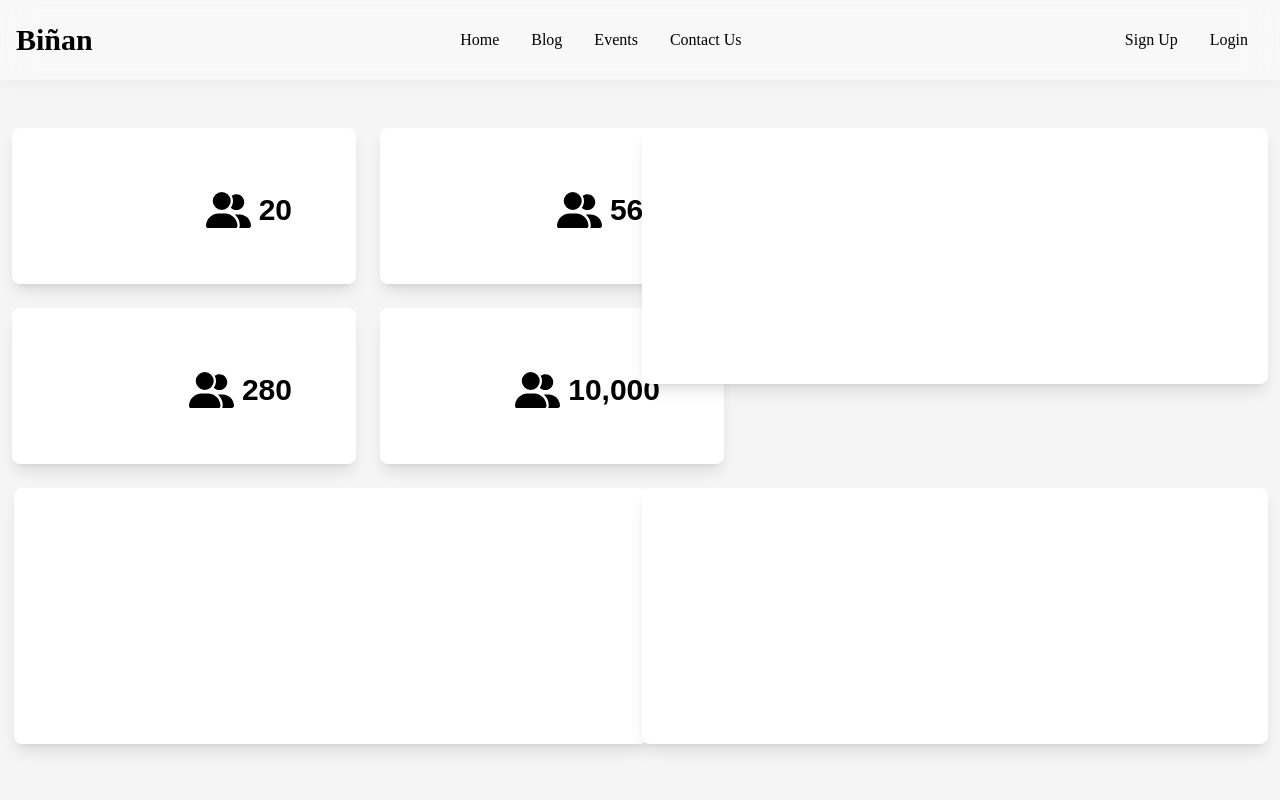
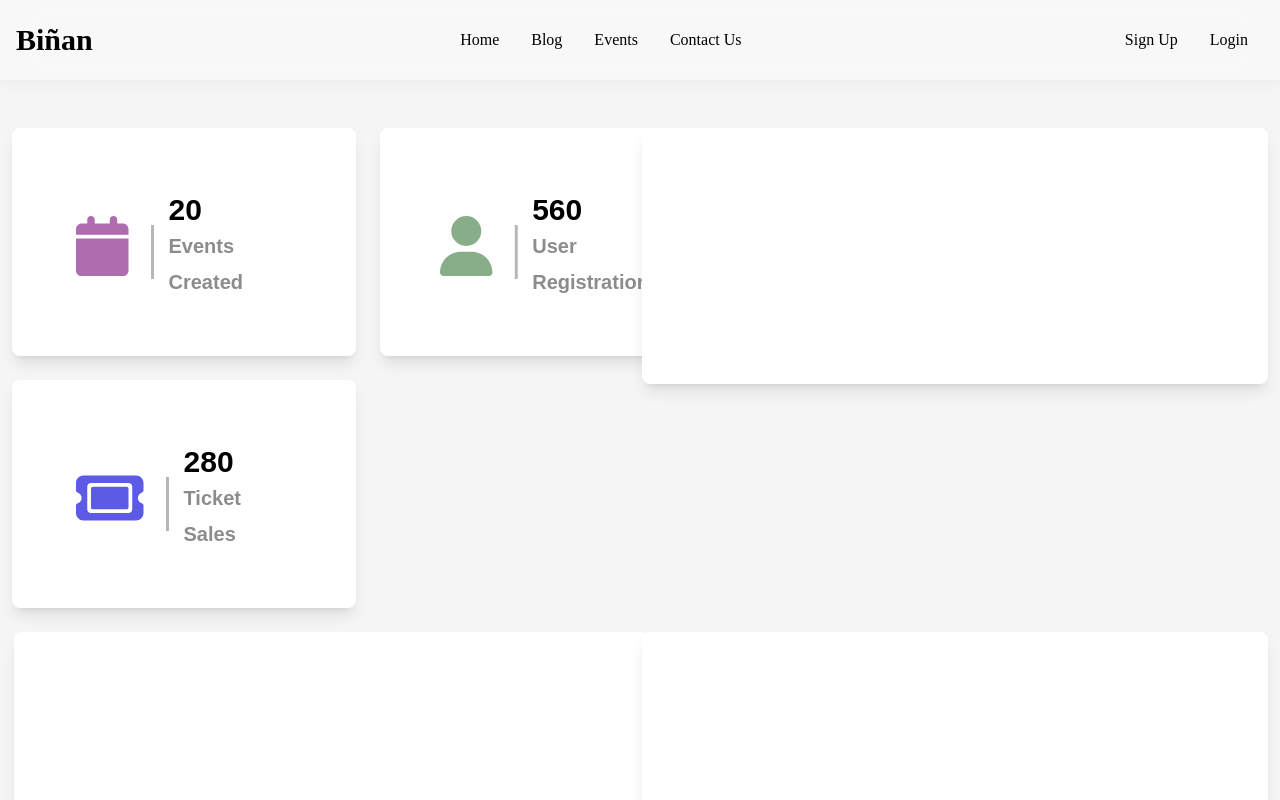
Before and after one commit to jeyanagarcia/web-reservation, a React (Create React App) app: page /admin in a window 1280 px wide. Shown: the top 800 px of the page. Built offline with nearby package versions, Linux system fonts and the light colour scheme; no server answers; the database is empty.

Commit message:
Fixed Home Admin

```diff
--- a/src/components/adminn/adminData.jsx
+++ b/src/components/adminn/adminData.jsx
@@ -1,20 +1,30 @@
-
 export const AdminData = [
     {
-    adKey:1,
-    eventsCreated: <h4 style={{fontWeight: 'bold', fontFamily: 'Arial'}}>20</h4>
+        adKey: 1,
+        eventsCreated: (
+            <div>
+                <h4 style={{ fontWeight: 'bold', fontFamily: 'Arial' }}>20</h4>
+                <p style={{ color: '#8c8c8c', fontFamily: 'Arial', fontSize: '20px' }}>Events Created</p>
+            </div>
+        )
     },
     {
-    adKey:2,
-    userRegistration: <h4 style={{fontWeight: 'bold', fontFamily: 'Arial'}}>560</h4>
+        adKey: 2,
+        userRegistration: (
+            <div>
+                <h4 style={{ fontWeight: 'bold', fontFamily: 'Arial' }}>560</h4>
+                <p style={{ color: '#8c8c8c', fontFamily: 'Arial', fontSize: '20px' }}>User Registrations</p>
+            </div>
+        )
     },
     {
-    adKey: 3,
-    ticketSales: <h4 style={{fontWeight: 'bold', fontFamily: 'Arial'}}>280</h4>
+        adKey: 3,
+        ticketSales: (
+            <div>
+                <h4 style={{ fontWeight: 'bold', fontFamily: 'Arial' }}>280</h4>
+                <p style={{ color: '#8c8c8c', fontFamily: 'Arial', fontSize: '20px' }}>Ticket Sales</p>
+            </div>
+
+        )
     },
-    {
-    adKey: 4,
-    TotalEarnings: <h4 style={{fontWeight: 'bold', fontFamily: 'Arial'}}>10,000</h4>
-    }
-
 ];
--- a/src/components/adminn/overviewLayout.jsx
+++ b/src/components/adminn/overviewLayout.jsx
@@ -1,36 +1,33 @@
 import React from 'react';
 import { FontAwesomeIcon } from '@fortawesome/react-fontawesome';
-import { faUserGroup } from '@fortawesome/free-solid-svg-icons';
+import { faCalendar, faUser, faTicket, faUserGroup } from '@fortawesome/free-solid-svg-icons';
 
 
-const BlogLayout = ({events, user, ticket, total }) => {
+const BlogLayout = ({ events, user, ticket }) => {
   return (
     <div className="w-full p-4 xl:px-12 h-auto xl:py-10">
       <div className="flex flex-col items-end">
         <div className="text-sm mt-2 flex items-center">
           {events && (
             <div className="flex items-center">
-          <FontAwesomeIcon icon={faUserGroup} className="mr-2 text-4xl" />
+              <FontAwesomeIcon icon={faCalendar} className="mr-2 text-4xl" style={{ color: '#af6caf', fontSize: '60px' }} />
+              <span style={{ fontSize: '60px', margin: '0 10px', color: '#b6b7b6' }}>|</span>
               <h1>{events}</h1>
             </div>
           )}
         </div>
         {user && (
           <div className="flex items-center">
-        <FontAwesomeIcon icon={faUserGroup} className="mr-2 text-4xl" />
+            <FontAwesomeIcon icon={faUser} className="mr-2 text-4xl" style={{ color: '#88ae89', fontSize: '60px' }} />
+            <span style={{ fontSize: '60px', margin: '0 10px', color: '#b6b7b6' }}>|</span>
             <h1>{user}</h1>
           </div>
         )}
         {ticket && (
           <div className="flex items-center">
-        <FontAwesomeIcon icon={faUserGroup} className="mr-2 text-4xl" />
+            <FontAwesomeIcon icon={faTicket} className="mr-2 text-4xl" style={{ color: '#5d5be5', fontSize: '60px' }} />
+            <span style={{ fontSize: '60px', margin: '0 10px', color: '#b6b7b6' }}>|</span>
             <h1>{ticket}</h1>
-      </div>
-    )}
-    {total && (
-      <div className="flex items-center">
-        <FontAwesomeIcon icon={faUserGroup} className="mr-2 text-4xl" />
-        <h1>{total}</h1>
           </div>
         )}
       </div>
```
Lines whose indentation alone changed are shown as unchanged.
